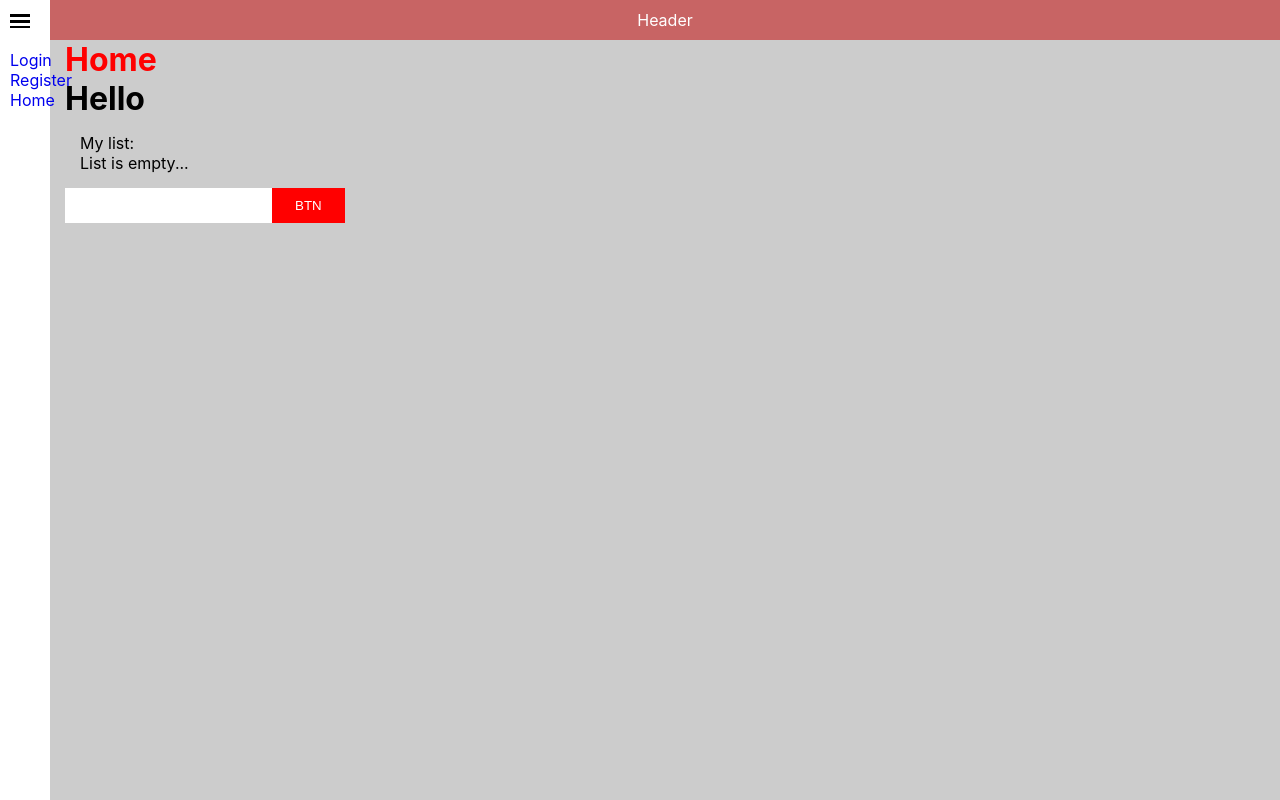
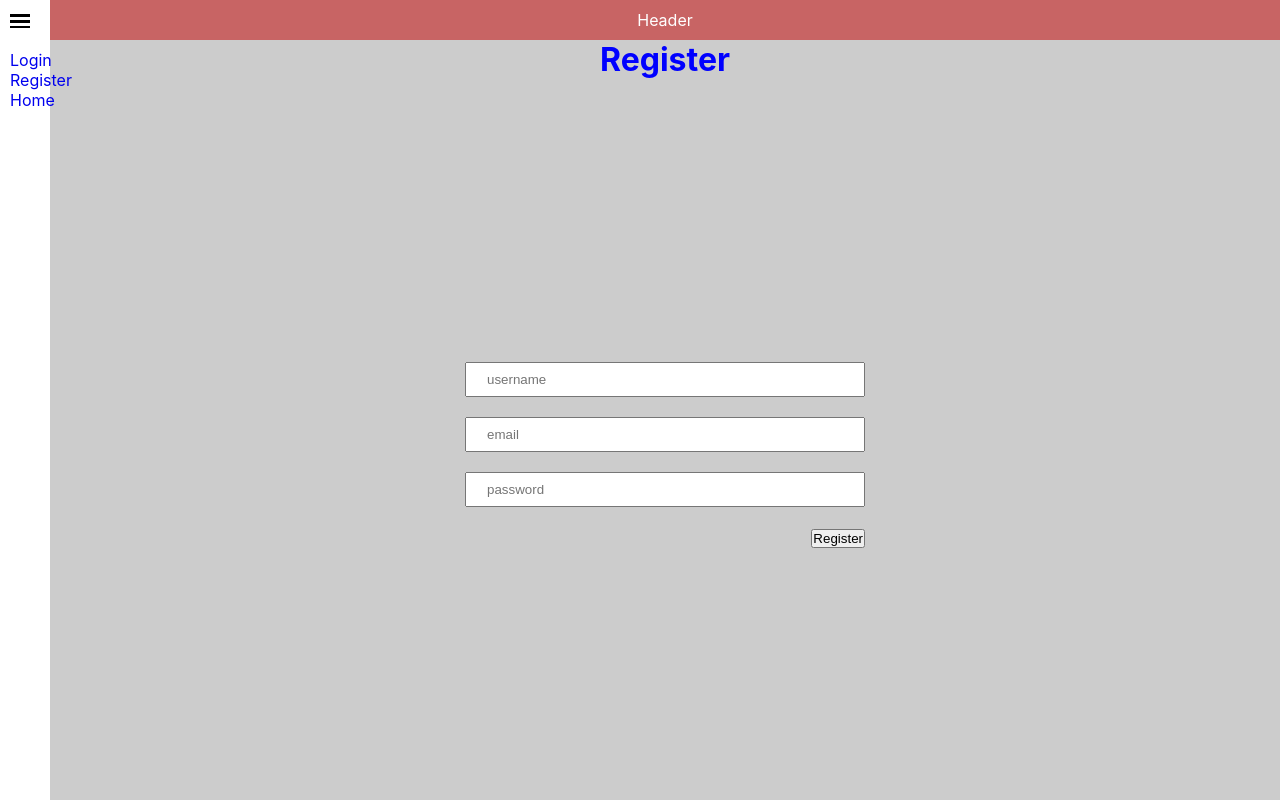
Before and after one commit to aspasionov/pet-project-todo, a React (Create React App) app: page /user/1 in a window 1280 px wide. Before the commit this address led to /. Built offline with nearby package versions, Linux system fonts and the light colour scheme.

Commit message:
Add validation (#2)
* Add validation

* Add input component

* Update pr after review

```diff
--- a/src/api/base.api.js
+++ b/src/api/base.api.js
@@ -14,10 +14,13 @@ class HttpClient {
       headers: this.headers
     });
 
-    if (!res.ok) throw new Error(res.statusText);
+    // TODO need to fix this
 
-    if (options.parseResponse !== false && res.status !== 204)
+    // if (!res.ok) throw new Error(res.statusText);
+
+    if (options.parseResponse !== false && res.status !== 204) {
       return res.json();
+    }
 
     return undefined;
   }
--- a/src/components/Input/index.jsx
+++ b/src/components/Input/index.jsx
@@ -1,10 +1,15 @@
 import React from 'react';
 import PropTypes from 'prop-types';
 
-import InputStyled from './styles';
+import * as S from './styles'
 
-const Input = ({ onChange, value, type }) => (
-  <InputStyled type={type} onChange={onChange} value={value} />
+const Input = ({onChange, value, type, name, placeholder, errorText}) => (
+  <>
+    <S.FormItem className={errorText && 'error'}>
+      <input value={value} type={type || 'text'} name={name} placeholder={placeholder} onChange={onChange}/>
+    </S.FormItem>
+    {errorText && <S.Error>{errorText}</S.Error>}
+  </>
 );
 
 Input.defaultProps = {
@@ -15,7 +20,10 @@ Input.defaultProps = {
 Input.propTypes = {
   onChange: PropTypes.func.isRequired,
   value: PropTypes.string,
-  type: PropTypes.string
+  type: PropTypes.string,
+  placeholder: PropTypes.string.isRequired,
+  name: PropTypes.string.isRequired,
+  errorText: PropTypes.string.isRequired
 };
 
 export default Input;
--- a/src/components/Input/styles.jsx
+++ b/src/components/Input/styles.jsx
@@ -1,7 +1,35 @@
 import styled from 'styled-components';
 
-export default styled.input`
-  border: none;
-  background-color: #fff;
-  padding: 10px 15px;
+export const Error = styled.div`
+  font-size: 12px;
+  color: red;
+  transform: translateY(-18px);
 `;
+
+export const FormItem = styled.div`
+  margin-bottom: 20px;
+
+  input {
+    width: 100%;
+    height: 35px;
+    padding: 0 20px;
+  }
+
+  &.error {
+    input {
+      border: 1px solid red;
+      &:focus {
+        outline: 1px solid red
+      }
+    }
+  }
+
+  '& textarea': {
+    width: 100%;
+    height: 100px;
+  }
+
+  '&:last-child': {
+  margin-bottom: 0;
+}
+`;
--- a/src/providers/AuthProvider.jsx
+++ b/src/providers/AuthProvider.jsx
@@ -1,12 +1,11 @@
-
-
-import React, { useEffect } from "react";
-import { useNavigate } from 'react-router-dom';
+import React, {useEffect} from "react";
+import {useNavigate} from 'react-router-dom';
 import PropTypes from 'prop-types';
 import HttpClient from '../api/base.api';
-import { UserContext } from '../context/UserContext';
+import {UserContext} from '../context/UserContext';
+import Preloader from '../components/Preloader';
 
-function AuthProvider({ children }) {
+function AuthProvider({children}) {
   const [user, setUser] = React.useState(null);
   const [loading, setLoading] = React.useState(false);
   const [token, setToken] = React.useState(null);
@@ -16,41 +15,40 @@ function AuthProvider({ children }) {
   const navigate = useNavigate()
 
   const contextValue = React.useMemo(() => ({
-    loading,
     user,
     token,
     setUser,
     setToken,
-    setLoading,
-  }), [loading, user, token, setUser, setToken])
+  }), [ user, token, setUser, setToken])
 
   useEffect(() => {
-    (async() => {
+    (async () => {
       setLoading(true)
       const key = localStorage.getItem('token');
       setToken(key);
 
       try {
-        if(key) {
+        if (key) {
           await client.setBearerAuth(key);
-          const { user: userData } = await client.get('me');
+          const {user: userData} = await client.get('me');
           userData.isLogin = true;
           setUser(userData);
+          navigate('/');
         }
       } catch {
         setToken(null)
       } finally {
-        setLoading(true);
-        navigate('/');
+        setLoading(false);
       }
     })()
-  },[])
+  }, [])
 
-  return (
-    <UserContext.Provider value={contextValue}>
-      {children}
-    </UserContext.Provider>
-  );
+  return (loading ?
+          <Preloader/>
+          :
+          <UserContext.Provider value={contextValue}>
+            {children}
+          </UserContext.Provider>)
 }
 
 export default AuthProvider;
--- a/src/screens/Login/index.jsx
+++ b/src/screens/Login/index.jsx
@@ -1,8 +1,9 @@
-import React from 'react';
+import React, {useEffect} from 'react';
 import {useNavigate, useLocation} from 'react-router-dom';
+import HttpClient from '../../api/base.api';
+import useAuth from '../../hooks/useAuth';
+import Input  from '../../components/Input';
 import * as S from './styles';
-import HttpClient from '../../api/base.api';
-import useAuth from "../../hooks/useAuth";
 
 const Login = () => {
     const [userData, setUserData] = React.useState({
@@ -10,6 +11,7 @@ const Login = () => {
       email: '',
       password: ''
     })
+    const [errors, setErrors] = React.useState(null);
 
     const {pathname} = useLocation();
 
@@ -17,7 +19,7 @@ const Login = () => {
 
     const client = new HttpClient();
 
-    const {setUser, setToken, setLoading} = useAuth()
+    const {setUser, setToken} = useAuth()
 
     const navigate = useNavigate();
 
@@ -25,23 +27,37 @@ const Login = () => {
       setUserData({...userData, [name]: value})
     }
 
+    const fieldValidation = (key) => {
+      if(!errors) return null;
+      const errorKey = Object.keys(errors).filter(item => item.includes(key));
+      return errors[errorKey] || null;
+    }
+
+    useEffect(() => {
+      setErrors(null)
+    },[isLogin])
 
     const onSubmit = async () => {
-      setLoading(true)
-
       try {
-        if (!isLogin) await client.post('user', userData);
+        if (!isLogin) {
+        const registerData = await client.post('user', userData);
+          if(registerData?.errors) setErrors(registerData.errors)
+        };
         const {username, ...loginData} = userData;
-        const {user} = await client.post('user/login', loginData);
-        user.isLogin = true;
-        localStorage.setItem('token', user.token);
-        await setUser(user);
-        await setToken(user.token);
+        const data = await client.post('user/login', loginData);
+        if (data.user) {
+          const {user} = data;
+          user.isLogin = true;
+          localStorage.setItem('token', user.token);
+          await setUser(user);
+          await setToken(user.token);
+          await navigate('/');
+        } else {
+          const {errors: errorsData} = data;
+          if (isLogin) setErrors(errorsData);
+        }
       } catch {
         setToken(null)
-      } finally {
-        setLoading(false);
-        navigate('/');
       }
     }
 
@@ -49,17 +65,16 @@ const Login = () => {
       <S.Wrap>
         <S.Title>{isLogin ? 'Login' : 'Register'}</S.Title>
         <S.Form>
+          <div style={{marginTop: 30, textAlign: 'center'}}>
+            {fieldValidation('User') && <S.Error>{fieldValidation('User')}</S.Error>}
+          </div>
           {!isLogin &&
-          <S.FormItem>
-            <input type="text" name="username" onChange={onChangeUserData}/>
-          </S.FormItem>
+            <Input value={userData.username} name='username' placeholder='username' errorText={fieldValidation('username')} onChange={onChangeUserData}/>
           }
-          <S.FormItem>
-            <input type="mail" name="email" onChange={onChangeUserData}/>
-          </S.FormItem>
-          <S.FormItem>
-            <input type="password" name="password" onChange={onChangeUserData}/>
-          </S.FormItem>
+          <Input value={userData.email} type='email' name='email' placeholder='email' errorText={fieldValidation('email')} onChange={onChangeUserData}/>
+
+          <Input value={userData.password} type='password' name='password' placeholder='password' errorText={fieldValidation('password')} onChange={onChangeUserData} />
+
           <div style={{textAlign: 'right'}}>
             <button type='button' onClick={onSubmit}>
               {isLogin ? 'Login' : 'Register'}
--- a/src/screens/Login/styles.jsx
+++ b/src/screens/Login/styles.jsx
@@ -13,26 +13,13 @@ export const Title = styled.h1`
   text-align: center;
 `;
 
-export const FormItem = styled.div`
-  margin-bottom: 20px;
-
-  input {
-    width: 100%;
-    height: 35px;
-    padding: 0 20px;
-  }
-
-  '& textarea': {
-    width: 100%;
-    height: 100px;
-  }
-
-  '&:last-child': {
-  margin-bottom: 0;
-}
-`;
-
 export const Form = styled.div`
   width: 400px;
   margin: auto;
 `;
+
+export const Error = styled.div`
+  font-size: 12px;
+  color: red;
+  transform: translateY(-18px);
+`;
```
